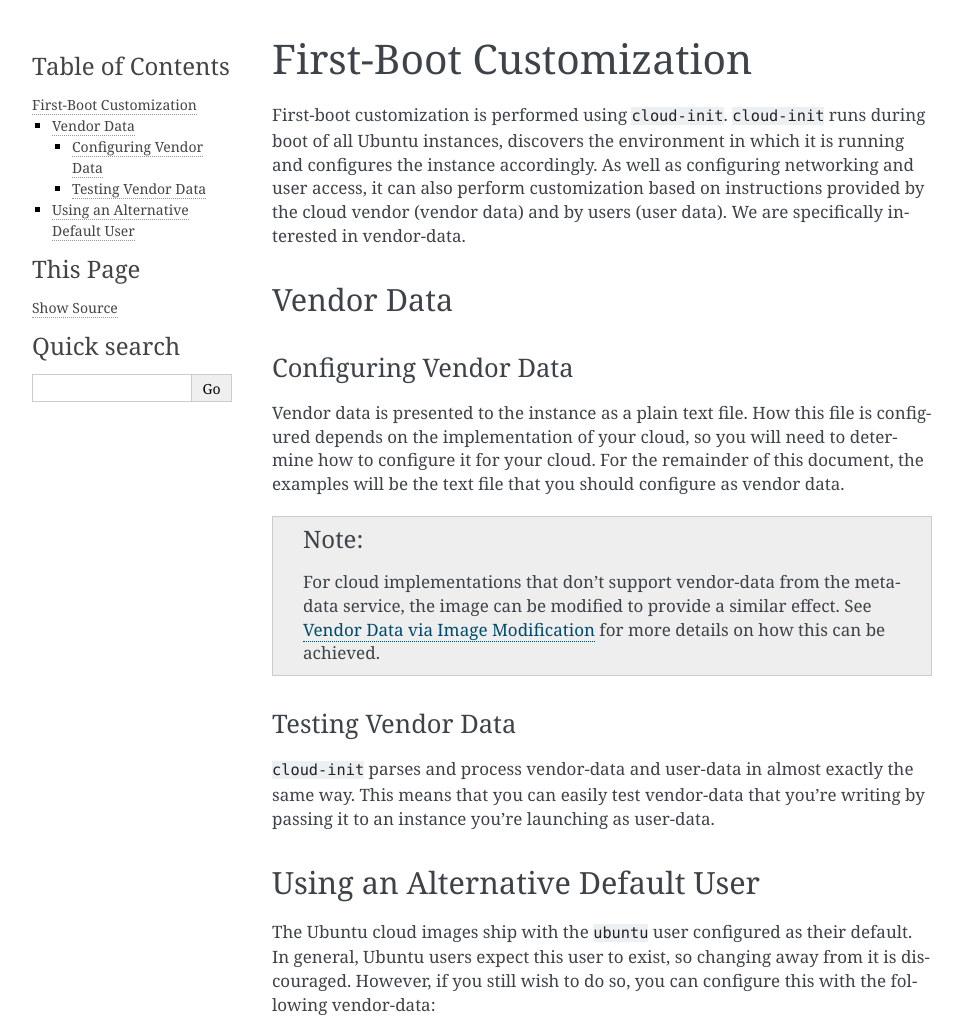
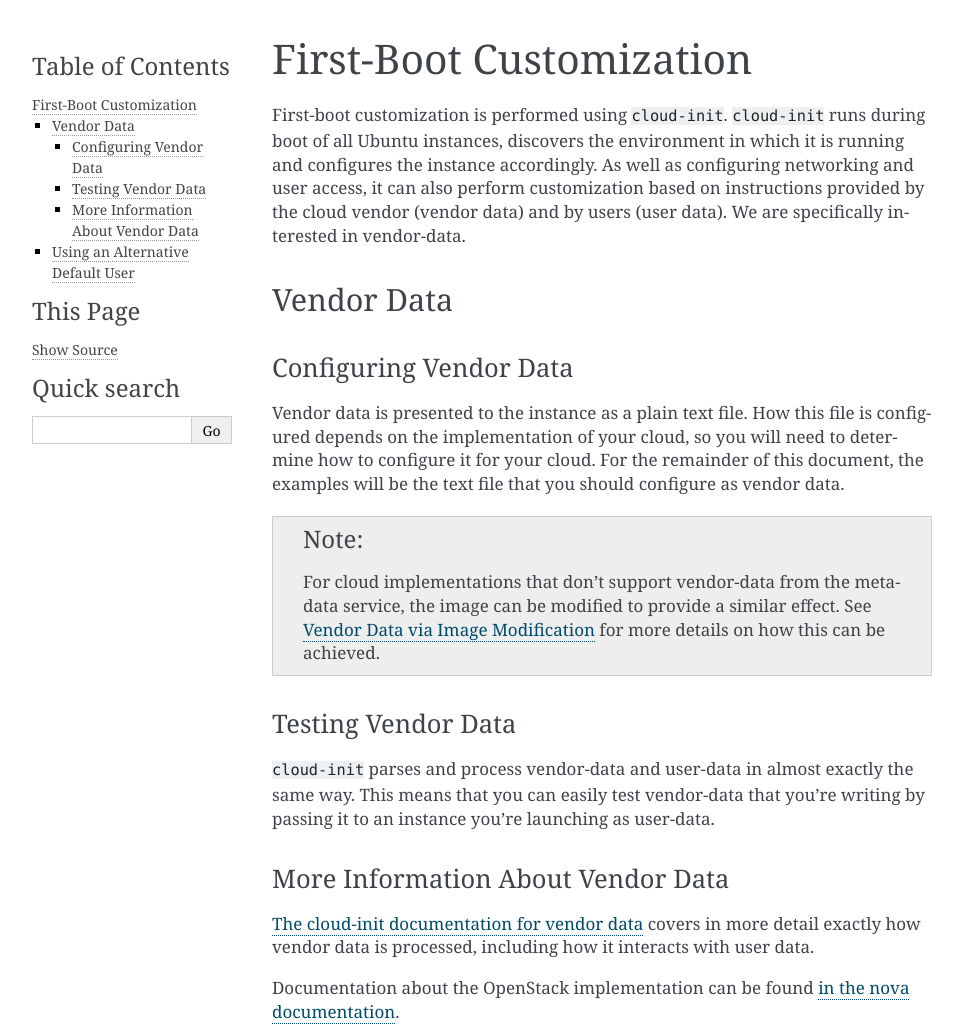
Before and after one commit to canonical/cpc-image-customization-examples, a Sphinx documentation site: the page built from source/first-boot.rst, in a window 1280 px wide, cut to the strip 0-1030 px from the top of the page. Shown: the whole strip, without its empty margins (148-1111 px from the left). Built offline with Sphinx 7.4.7, drawn with Linux system fonts in a browser that asks for light colours.

Commit message:
Add pointers to other vendor data documentation

```diff
--- a/source/first-boot.rst
+++ b/source/first-boot.rst
@@ -35,6 +35,18 @@
 that you're writing by passing it to an instance you're launching as
 user-data.
 
+More Information About Vendor Data
+~~~~~~~~~~~~~~~~~~~~~~~~~~~~~~~~~~
+
+`The cloud-init documentation for vendor data
+<http://cloudinit.readthedocs.io/en/latest/topics/vendordata.html>`_
+covers in more detail exactly how vendor data is processed, including
+how it interacts with user data.
+
+Documentation about the OpenStack implementation can be found `in the
+nova documentation
+<https://docs.openstack.org/developer/nova/vendordata.html>`_.
+
 Using an Alternative Default User
 ---------------------------------
 
```
